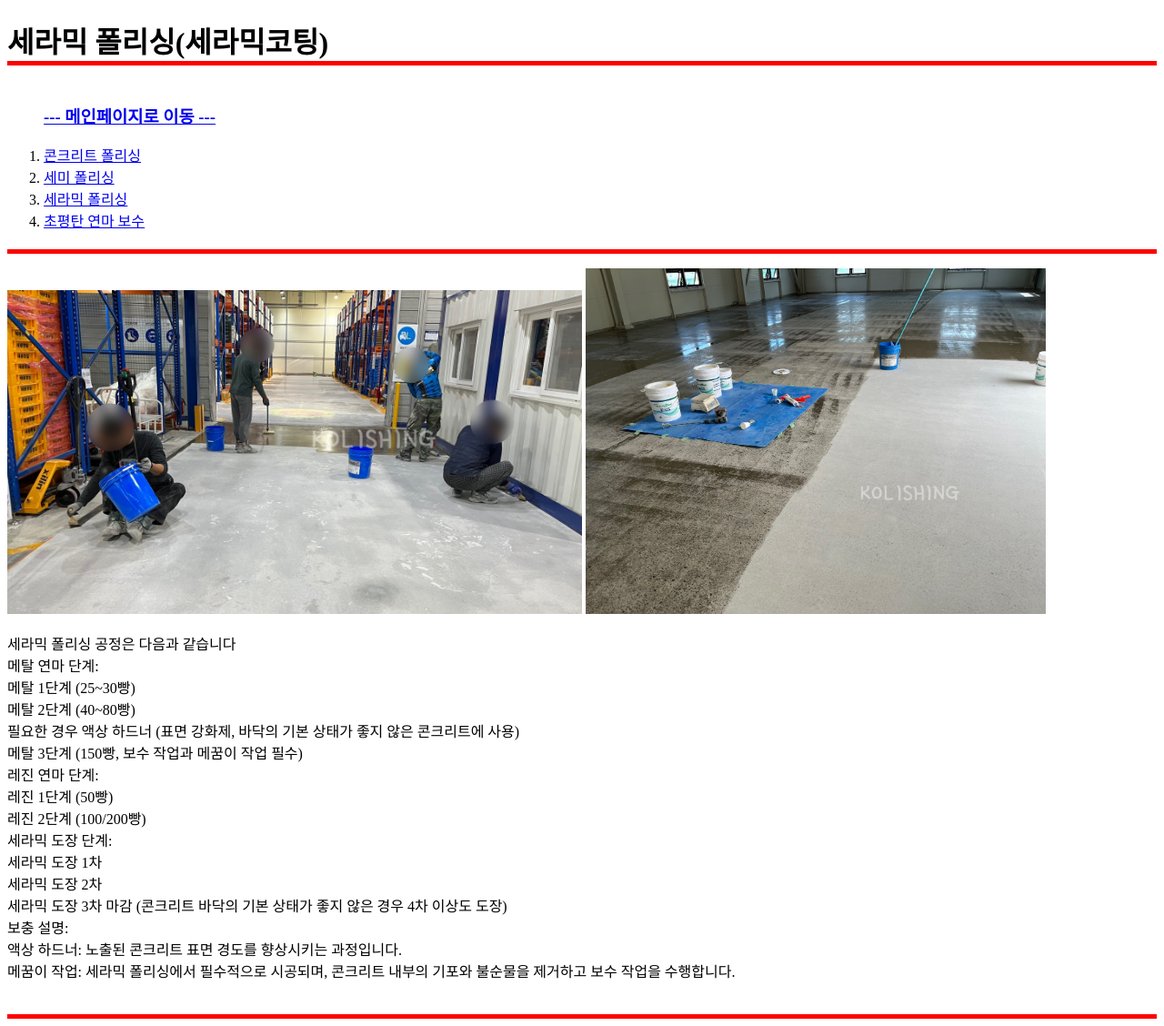
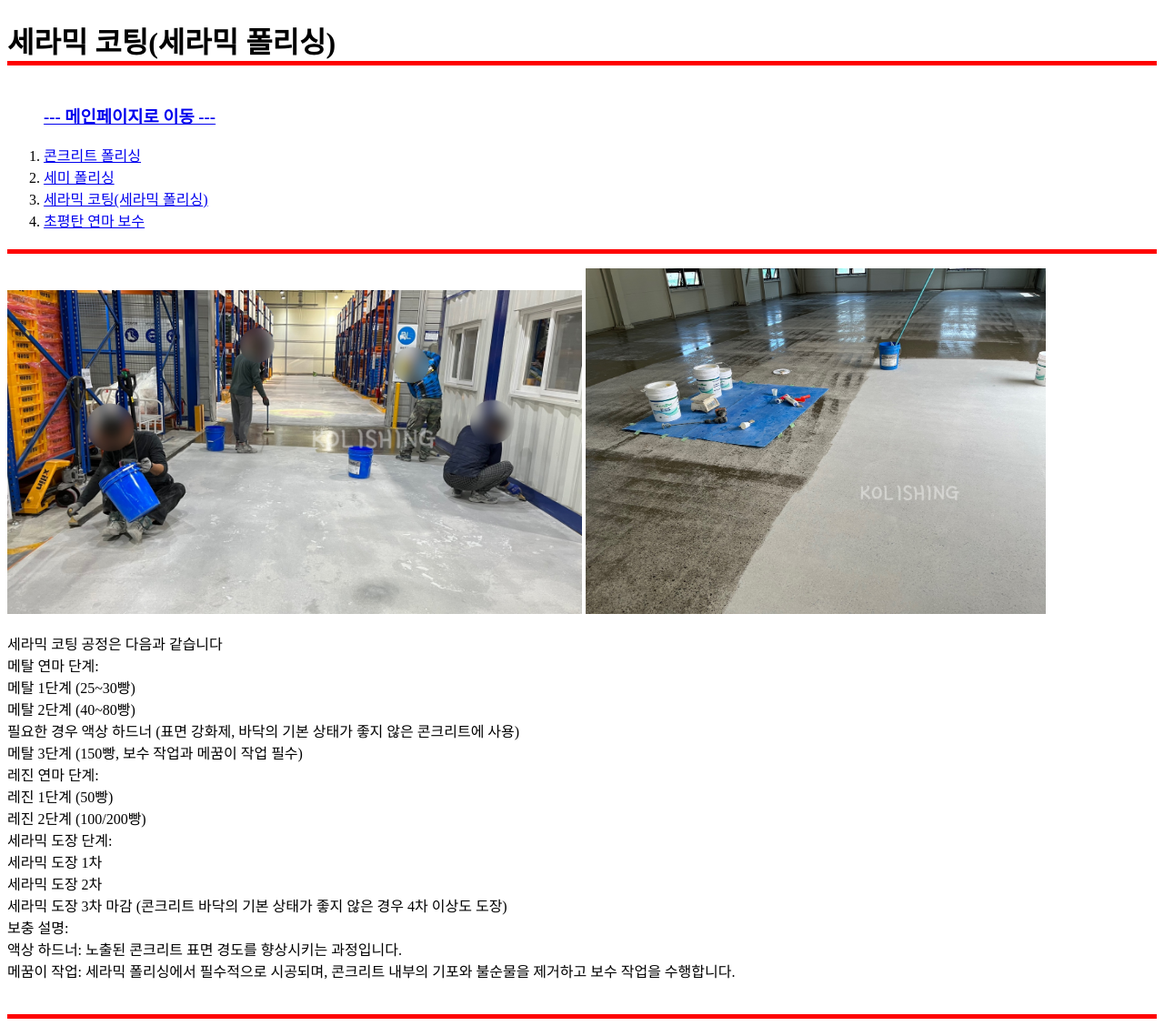
Before and after one commit to jsh8829/polished, a plain HTML site: page seramic coat.html in a window 1280 px wide. Shown: the whole page at 91% size. Drawn offline with Linux system fonts and the light colour scheme.

Commit message:
문구 변경

```diff
--- a/seramic coat.html
+++ b/seramic coat.html
@@ -21,7 +21,7 @@
     </style>
 </head>
 <body>
-    <h1>세라믹 폴리싱(세라믹코팅)</h1>
+    <h1>세라믹 코팅(세라믹 폴리싱)</h1>
 
     <div>
         <ol>
@@ -37,7 +37,7 @@
                    class="saw" id="active">세미 폴리싱</a></li>
             <li><a href="seramic coat.html" target="_blank"
                    title="비교적 최근공법인 세라믹에 대해..."
-                   class="saw">세라믹 폴리싱</a></li>
+                   class="saw">세라믹 코팅(세라믹 폴리싱)</a></li>
             <li><a href="superflat.html" target="_blank"
                    title="하이렉 구간에서의 초평탄 연마보수에 대해...">초평탄 연마 보수</a></li>
         </ol>
@@ -47,7 +47,7 @@
     </div>
 
     <div id="beta">
-        <p>세라믹 폴리싱 공정은 다음과 같습니다<br>
+        <p>세라믹 코팅 공정은 다음과 같습니다<br>
 
             메탈 연마 단계:<br>
             메탈 1단계 (25~30빵)<br>
```
Also changed, not shown: concrete polishing.html (+1 -1 lines), index.html (+3 -3 lines), semi polishing.html (+1 -1 lines), superflat.html (+1 -1 lines).
